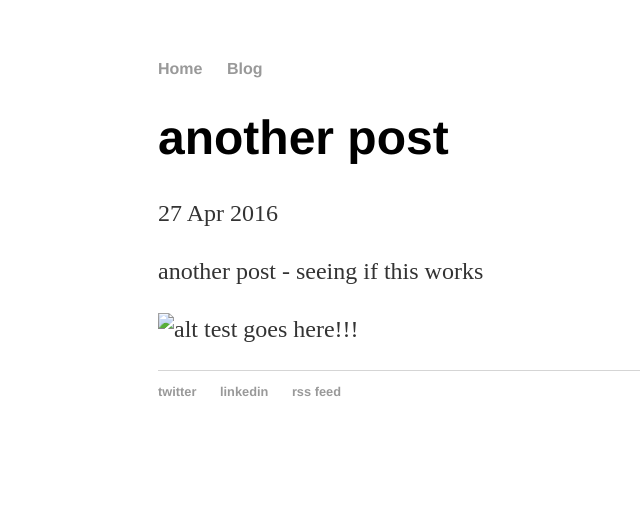
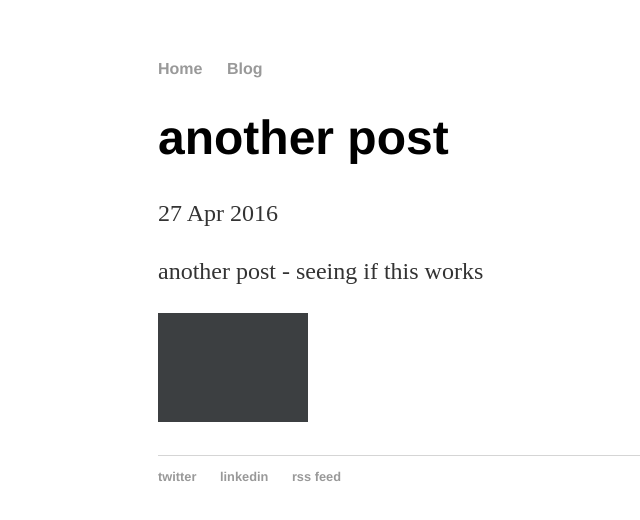
Before and after one commit to dallasyo/dallasyo.github.io, a Jekyll site: the page built from _posts/2016-04-27-another-post.md, in a window 1280 px wide. Shown: the top 520 px of the page, without its empty margins (34-674 px from the left). Built offline with Jekyll 4.4.1, drawn with Linux system fonts in a browser that asks for light colours; comment, search, counter and statistics services are not loaded.

Commit message:
Update 2016-04-27-another-post.md

```diff
--- a/_posts/2016-04-27-another-post.md
+++ b/_posts/2016-04-27-another-post.md
@@ -8,4 +8,4 @@ published: true
 
 another post - seeing if this works
 
-![alt test goes here!!!]({{site.url}}/_posts/grey.png)
+![alt test goes here!!!]({{site.url}}/assets/grey.png)
```
